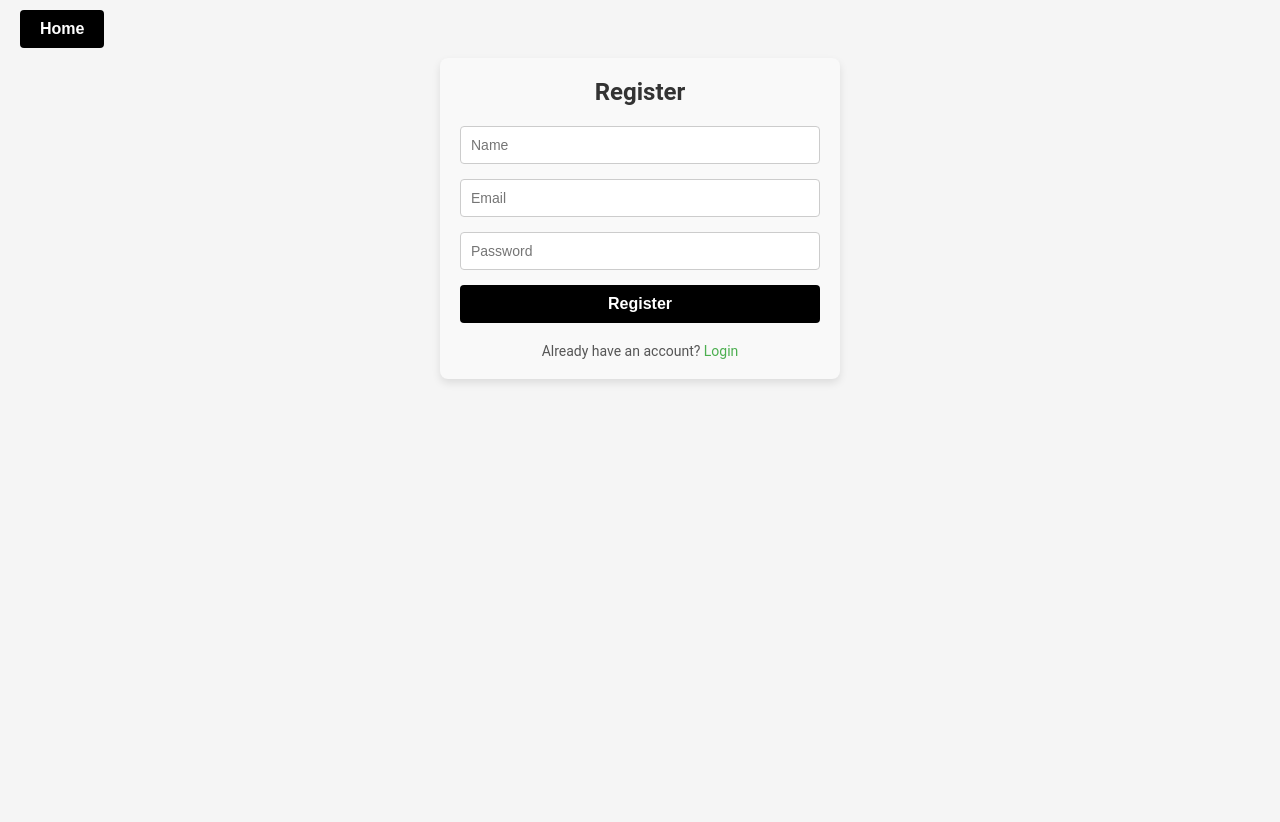
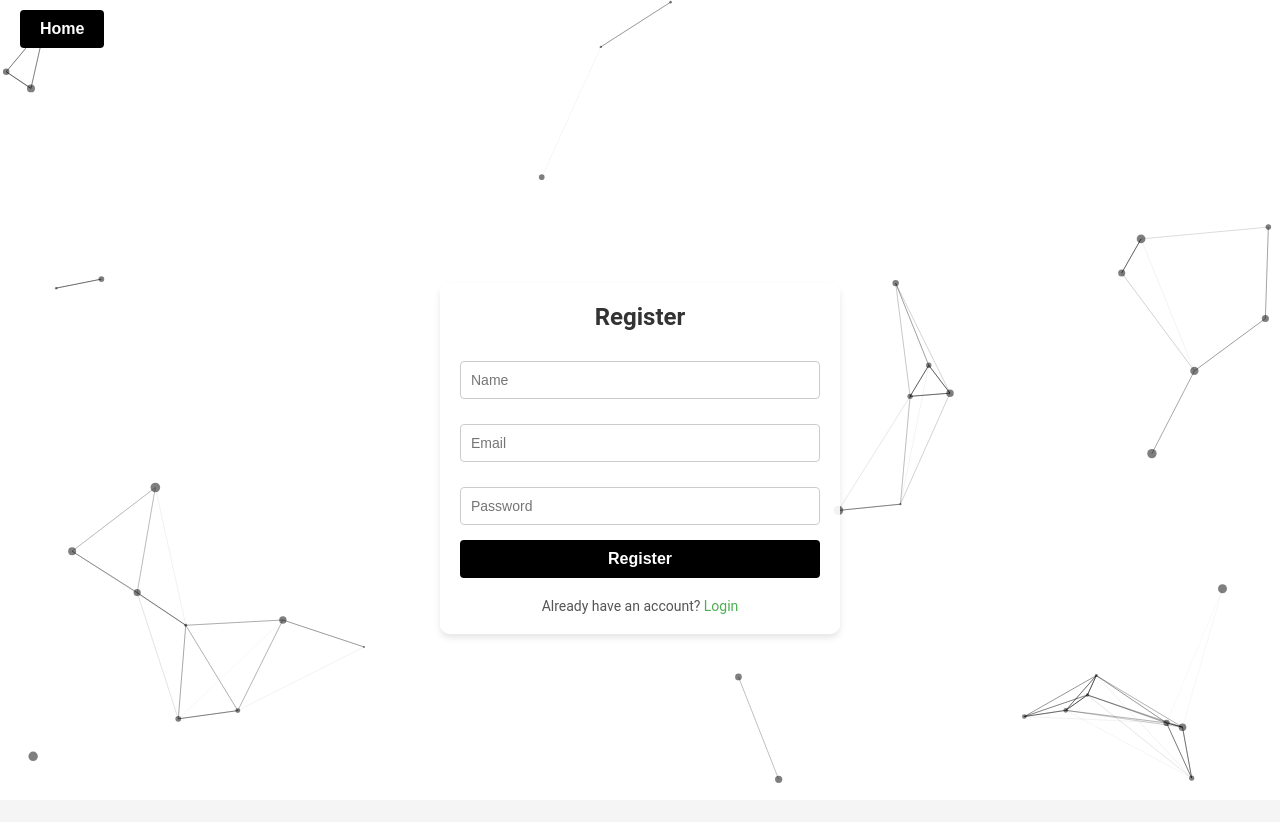
Before and after one commit to kristophermt3z/personalized-forms-frontend, a React (Create React App) app: page /register in a window 1280 px wide. Shown: the top 822 px of the page. Before the commit the page ends 800 px from the top, so only its background shows below. Built offline with nearby package versions, Linux system fonts and the light colour scheme.

Commit message:
estilos login y register

```diff
--- a/src/components/FormContainer.tsx
+++ b/src/components/FormContainer.tsx
@@ -1,6 +1,7 @@
 import React, { useState } from "react";
 import Button from "./Button";
 import "./styles/FormContainer.css";
+import { Link } from "react-router-dom";
 
 interface FormContainerProps {
   title: string;
@@ -11,7 +12,14 @@ interface FormContainerProps {
   footerLink?: string;
 }
 
-const FormContainer: React.FC<FormContainerProps> = ({ title, onSubmit, isRegister, footerText, footerLinkText, footerLink }) => {
+const FormContainer: React.FC<FormContainerProps> = ({
+  title,
+  onSubmit,
+  isRegister,
+  footerText,
+  footerLinkText,
+  footerLink,
+}) => {
   const [form, setForm] = useState({ name: "", email: "", password: "" });
 
   const handleChange = (e: React.ChangeEvent<HTMLInputElement>) => {
@@ -59,7 +67,7 @@ const FormContainer: React.FC<FormContainerProps> = ({ title, onSubmit, isRegist
       </form>
       {footerText && footerLink && footerLinkText && (
         <p className="footer">
-          {footerText} <a href={footerLink}>{footerLinkText}</a>
+          {footerText} <Link to={footerLink}>{footerLinkText}</Link>
         </p>
       )}
     </div>
--- a/src/pages/Login.tsx
+++ b/src/pages/Login.tsx
@@ -3,6 +3,9 @@ import { useNavigate } from "react-router-dom";
 import { loginUser } from "../services/authService";
 import FormContainer from "../components/FormContainer";
 import { useAuth } from "../context/AuthContext";
+import ParticlesBackground from "../components/ParticlesBackground";
+import "./styles/Auth.css";
+
 
 const Login: React.FC = () => {
   const navigate = useNavigate();
@@ -20,6 +23,8 @@ const Login: React.FC = () => {
   };
 
   return (
+    <div className="auth-container">
+      <ParticlesBackground />
       <FormContainer
         title="Login"
         onSubmit={handleSubmit}
@@ -27,6 +32,7 @@ const Login: React.FC = () => {
         footerLinkText="Register"
         footerLink="/register"
       />
+    </div>
   );
 };
 
--- a/src/pages/Register.tsx
+++ b/src/pages/Register.tsx
@@ -2,6 +2,8 @@ import React from "react";
 import { useNavigate } from "react-router-dom";
 import { registerUser } from "../services/authService";
 import FormContainer from "../components/FormContainer";
+import ParticlesBackground from "../components/ParticlesBackground";
+import "./styles/Auth.css";
 
 const Register: React.FC = () => {
   const navigate = useNavigate();
@@ -23,6 +25,8 @@ const Register: React.FC = () => {
   };
 
   return (
+    <div className="auth-container">
+      <ParticlesBackground />
       <FormContainer
         title="Register"
         onSubmit={handleSubmit}
@@ -31,7 +35,9 @@ const Register: React.FC = () => {
         footerLinkText="Login"
         footerLink="/login"
       />
+    </div>
   );
 };
 
+
 export default Register;
--- /dev/null
+++ b/src/pages/styles/Auth.css
@@ -0,0 +1,49 @@
+.auth-container {
+    position: relative;
+    display: flex;
+    flex-direction: column;
+    justify-content: center;
+    align-items: center;
+    height: 100vh;
+    background: transparent;
+    font-family: "Roboto", sans-serif;
+    overflow: hidden;
+  }
+
+  #tsparticles {
+    position: absolute;
+    top: 0;
+    left: 0;
+    width: 100%;
+    height: 100%;
+    z-index: -1;
+  }
+
+  .form-container {
+    text-align: center;
+    z-index: 1;
+    background: rgba(255, 255, 255, 0.9);
+    padding: 20px;
+    border-radius: 10px;
+    box-shadow: 0 4px 6px rgba(0, 0, 0, 0.1);
+  }
+
+  h2 {
+    font-size: 24px;
+    color: #333;
+    margin-bottom: 15px;
+  }
+
+  input {
+    width: 100%;
+    padding: 10px;
+    margin: 10px 0;
+    border: 1px solid #ccc;
+    border-radius: 5px;
+  }
+
+  .footer {
+    margin-top: 10px;
+    font-size: 14px;
+    color: #555;
+  }
--- a/src/styles/global.css
+++ b/src/styles/global.css
@@ -20,18 +20,3 @@
     background-color: var(--background-color);
     color: var(--text-color);
   }
-
-  a {
-    text-decoration: none;
-    color: var(--secondary-color);
-  }
-
-  .link {
-    color: #007bff;
-    cursor: pointer;
-    text-decoration: underline;
-  }
-
-  .link:hover {
-    color: #0056b3;
-  }
```
Also changed, not shown: src/pages/styles/Login.css (deleted, +0 -24 lines), src/pages/styles/Register.css (deleted, +0 -25 lines). Lines whose indentation alone changed are shown as unchanged.
